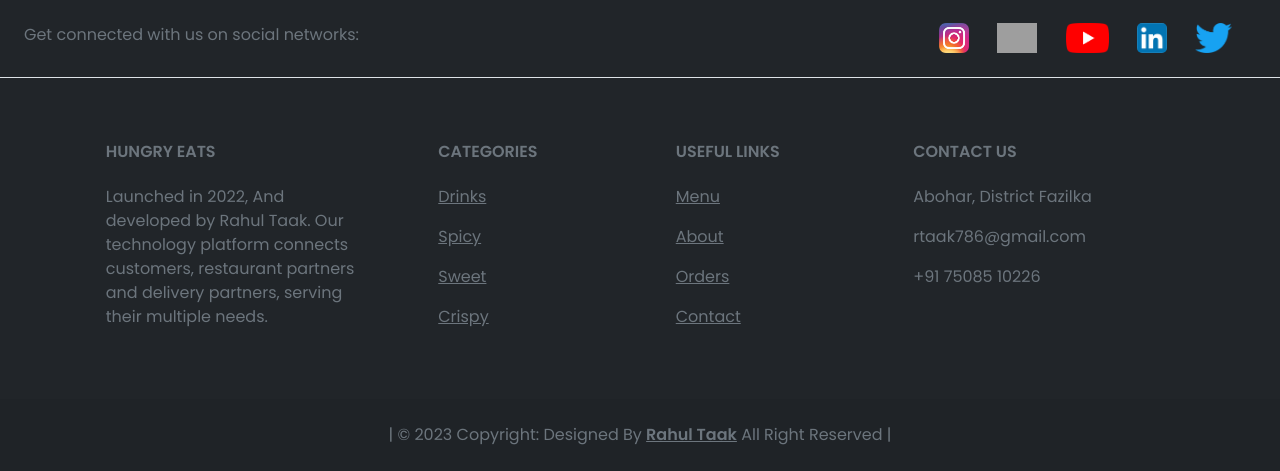
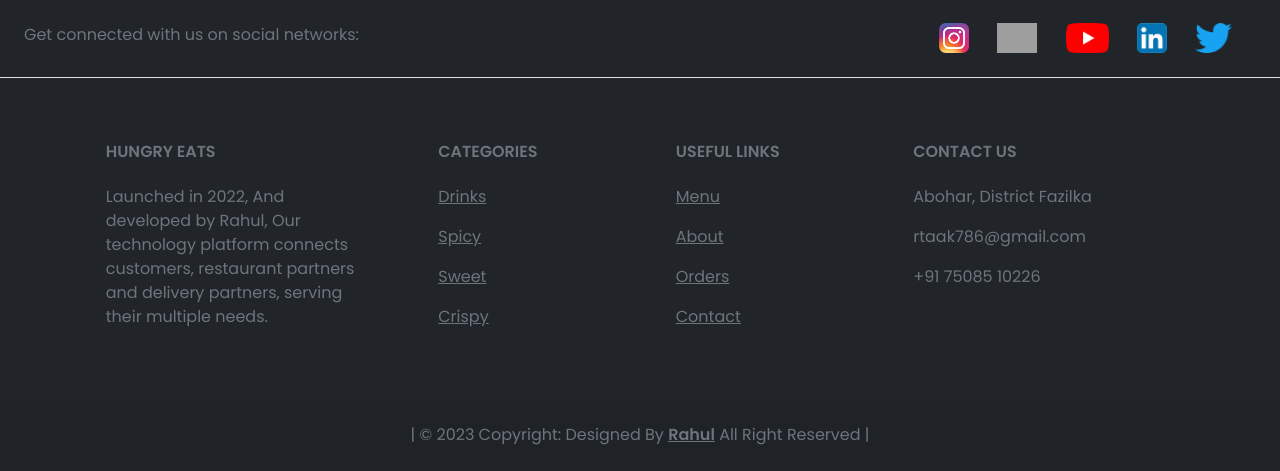
Before and after one commit to Rahul-Taak/HungryEats, a PHP site: page /index.php in a window 1280 px wide. Shown: the part 1774-2245 px from the top of the page. Run offline with PHP 8.4, Linux system fonts and the light colour scheme; some libraries are stand-ins or nearby versions; grey boxes are pictures that could not be loaded.

Commit message:
Update footer.php

```diff
--- a/footer.php
+++ b/footer.php
@@ -81,7 +81,7 @@ footer {
                             <i class="fas fa-gem"></i>HUNGRY EATS
                         </h6>
                         <p>
-                            Launched in 2022, And developed by Rahul Taak. Our technology platform connects customers,
+                            Launched in 2022, And developed by Rahul, Our technology platform connects customers,
                             restaurant partners and delivery partners, serving their multiple needs.
                         </p>
                     </div>
@@ -147,7 +147,7 @@ footer {
         <!-- Copyright -->
         <div class="text-center p-4" style="background-color: rgba(0, 0, 0, 0.05);">
             | © <?php echo date('Y')?> Copyright: Designed By
-            <a class="text-reset fw-bold" href="https://rahul-taak.github.io/Portfolio/" target="_blank">Rahul Taak</a>
+            <a class="text-reset fw-bold" href="https://rahul-taak.github.io/Portfolio/" target="_blank">Rahul</a>
             All Right Reserved |
         </div>
         <!-- Copyright -->
```
